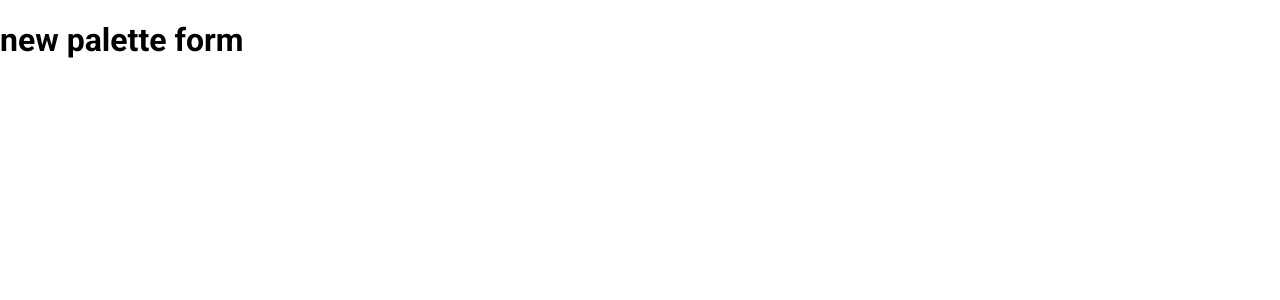
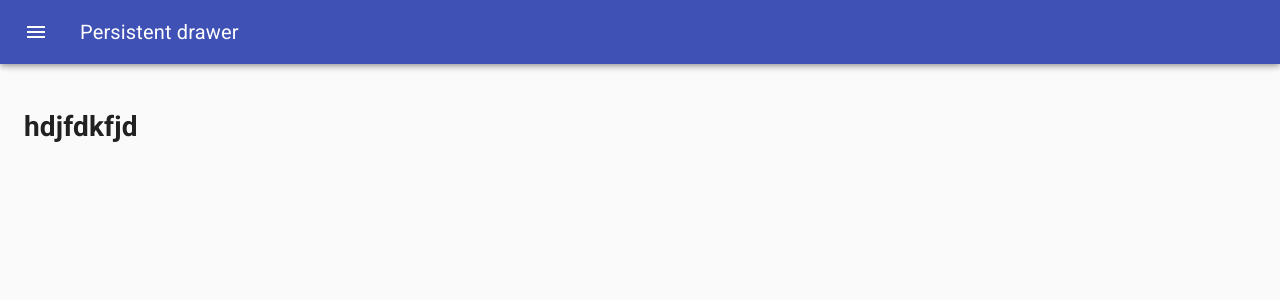
Before and after one commit to mahmud-arif/colorPicker, a React (Create React App) app: page /palette/new in a window 1280 px wide. Shown: the top 300 px of the page. Built offline with nearby package versions, Linux system fonts and the light colour scheme.

Commit message:
add Drawer in new paletteList.js

```diff
--- a/src/NewPaletteForm.js
+++ b/src/NewPaletteForm.js
@@ -1,13 +1,148 @@
 import React, { Component } from 'react';
+import classNames from 'classnames';
+import { withStyles } from '@material-ui/core/styles';
+import Drawer from '@material-ui/core/Drawer';
+import CssBaseline from '@material-ui/core/CssBaseline';
+import AppBar from '@material-ui/core/AppBar';
+import Toolbar from '@material-ui/core/Toolbar';
+import Typography from '@material-ui/core/Typography';
+import Divider from '@material-ui/core/Divider';
+import IconButton from '@material-ui/core/IconButton';
+import MenuIcon from '@material-ui/icons/Menu';
+import ChevronLeftIcon from '@material-ui/icons/ChevronLeft';
+
+
+
+
+const drawerWidth = 240;
+
+const styles = theme => ({
+  root: {
+    display: 'flex',
+  },
+  appBar: {
+    transition: theme.transitions.create(['margin', 'width'], {
+      easing: theme.transitions.easing.sharp,
+      duration: theme.transitions.duration.leavingScreen,
+    }),
+  },
+  appBarShift: {
+    width: `calc(100% - ${drawerWidth}px)`,
+    marginLeft: drawerWidth,
+    transition: theme.transitions.create(['margin', 'width'], {
+      easing: theme.transitions.easing.easeOut,
+      duration: theme.transitions.duration.enteringScreen,
+    }),
+  },
+  menuButton: {
+    marginLeft: 12,
+    marginRight: 20,
+  },
+  hide: {
+    display: 'none',
+  },
+  drawer: {
+    width: drawerWidth,
+    flexShrink: 0,
+  },
+  drawerPaper: {
+    width: drawerWidth,
+  },
+  drawerHeader: {
+    display: 'flex',
+    alignItems: 'center',
+    padding: '0 8px',
+    ...theme.mixins.toolbar,
+    justifyContent: 'flex-end',
+  },
+  content: {
+    flexGrow: 1,
+    padding: theme.spacing.unit * 3,
+    transition: theme.transitions.create('margin', {
+      easing: theme.transitions.easing.sharp,
+      duration: theme.transitions.duration.leavingScreen,
+    }),
+    marginLeft: -drawerWidth,
+  },
+  contentShift: {
+    transition: theme.transitions.create('margin', {
+      easing: theme.transitions.easing.easeOut,
+      duration: theme.transitions.duration.enteringScreen,
+    }),
+    marginLeft: 0,
+  },
+});
+
+
 
 export class NewPaletteForm extends Component {
+   state = {
+    open: false,
+  };
+
+  handleDrawerOpen = () => {
+    this.setState({ open: true });
+  };
+
+  handleDrawerClose = () => {
+    this.setState({ open: false });
+  };
+
   render() {
+    const { classes} = this.props;
+    const { open } = this.state;
+
     return (
-      <div>
-        <h1>new palette form</h1>
+      <div className={classes.root}>
+        <CssBaseline />
+        <AppBar
+          position="fixed"
+          className={classNames(classes.appBar, {
+            [classes.appBarShift]: open,
+          })}
+        >
+          <Toolbar disableGutters={!open}>
+            <IconButton
+              color="inherit"
+              aria-label="Open drawer"
+              onClick={this.handleDrawerOpen}
+              className={classNames(classes.menuButton, open && classes.hide)}
+            >
+              <MenuIcon />
+            </IconButton>
+            <Typography variant="h6" color="inherit" noWrap>
+              Persistent drawer
+            </Typography>
+          </Toolbar>
+        </AppBar>
+        <Drawer
+          className={classes.drawer}
+          variant="persistent"
+          anchor="left"
+          open={open}
+          classes={{
+            paper: classes.drawerPaper,
+          }}
+        >
+          <div className={classes.drawerHeader}>
+            <IconButton onClick={this.handleDrawerClose}>
+              <ChevronLeftIcon />
+            </IconButton>
+          </div>
+        <Divider />
+        </Drawer>
+        <main
+          className={classNames(classes.content, {
+            [classes.contentShift]: open,
+          })}
+        >
+          <div className={classes.drawerHeader} />
+          <h1>hdjfdkfjd</h1>
+
+        </main>
       </div>
     );
   }
 }
 
-export default NewPaletteForm;
+export default withStyles(styles, { withTheme: true })(NewPaletteForm);
--- a/src/styles/ColorBoxStyles.js
+++ b/src/styles/ColorBoxStyles.js
@@ -61,7 +61,6 @@ export default {
     padding: "10px",
     left: "0",
     bottom: "0",
-    padding: "10px",
     letterSpacing: "1px",
     color: "black",
     textTransform: "uppercase",
--- a/src/styles/PaletteListStyles.js
+++ b/src/styles/PaletteListStyles.js
@@ -1,5 +1,3 @@
-import { white } from "ansi-colors";
-
 export default {
   root: {
     backgroundColor: "blue",
```
